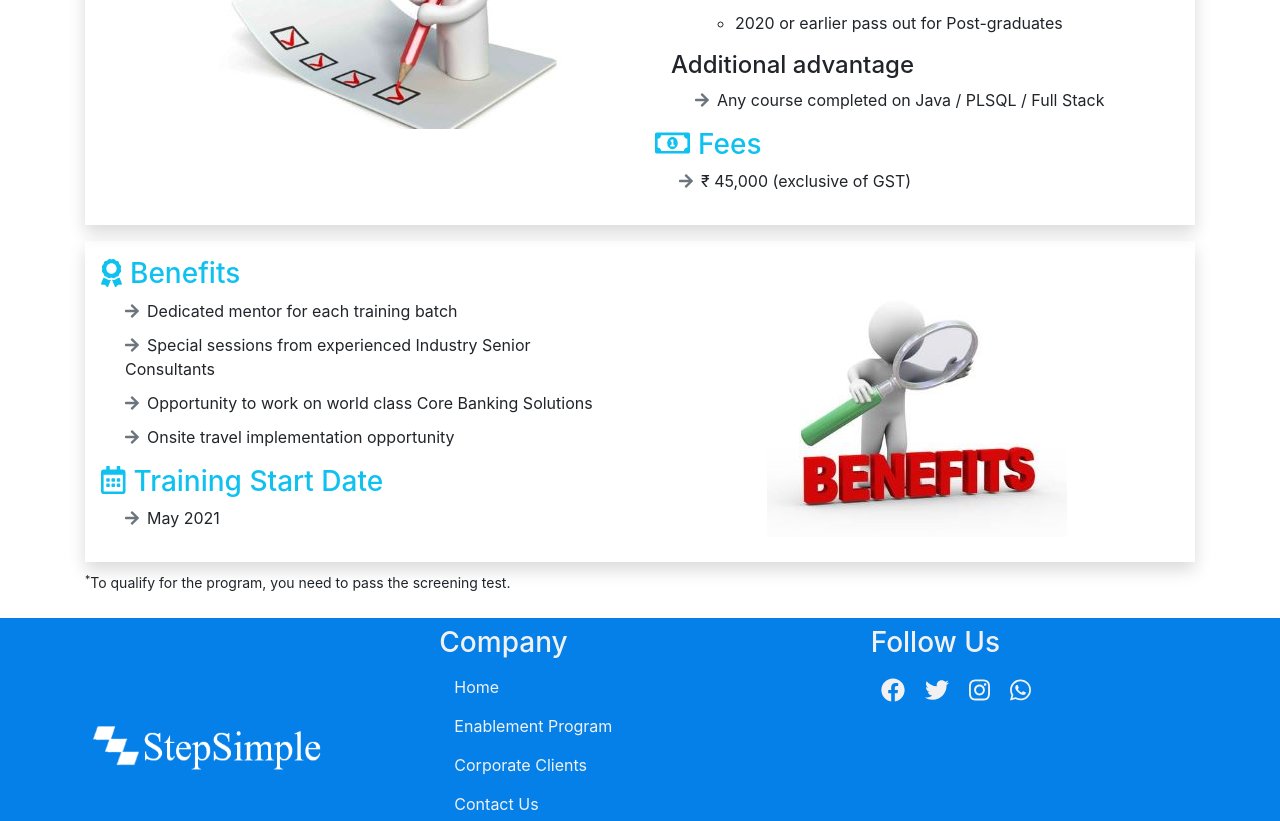
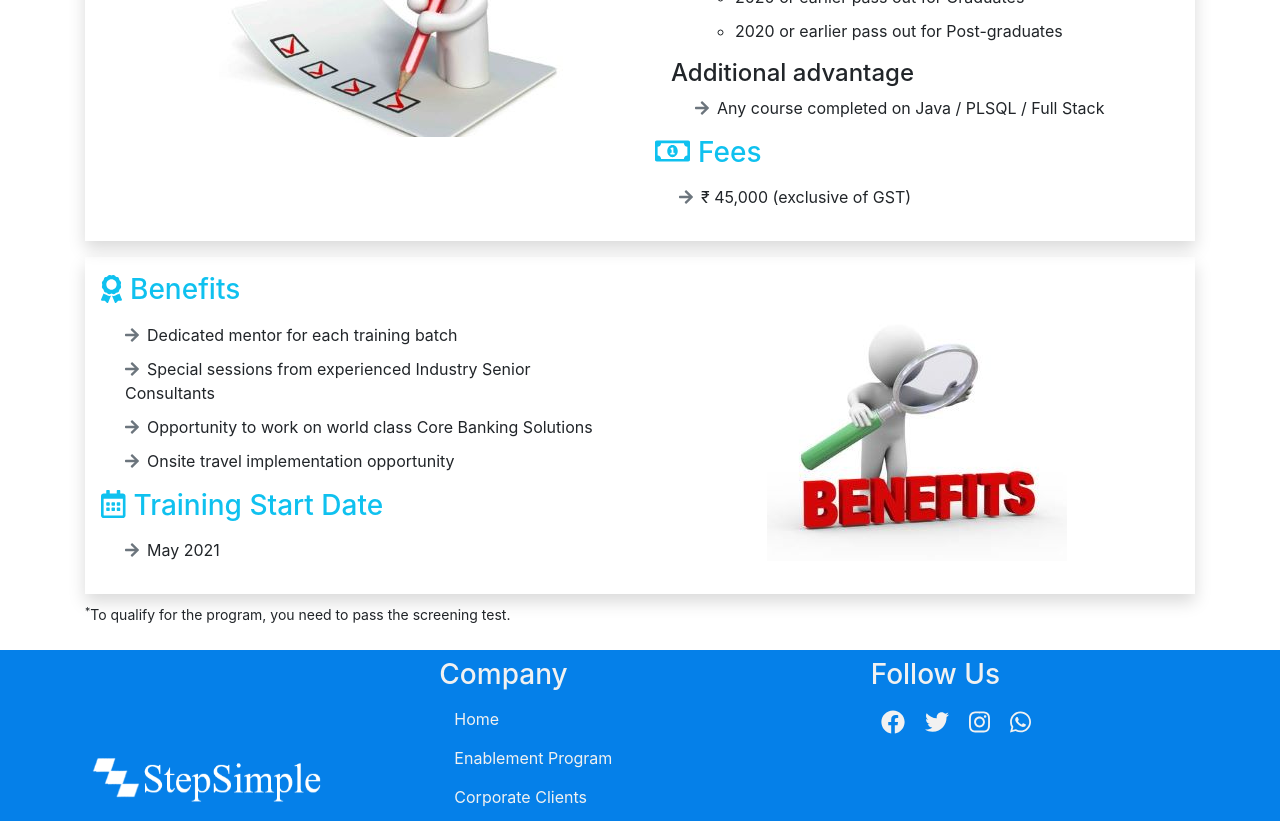
Before and after one commit to btechragu/stepsimple, a React (Create React App) app: page /enablement-program in a window 1280 px wide. Shown: the part 680-1501 px from the top of the page. Built offline with nearby package versions, Linux system fonts and the light colour scheme.

Commit message:
style changes

```diff
--- a/src/app/components/Enablement.js
+++ b/src/app/components/Enablement.js
@@ -14,7 +14,7 @@ export default function Enablement() {
             <div className="shadow p-3">
                 <Row>
                     <Col className="p-3">
-                        <h3 className="text-subheader"><FontAwesomeIcon icon={faGraduationCap} className="mr-2"></FontAwesomeIcon>About the Course</h3>
+                        <h3 className="text-subheader mb-3"><FontAwesomeIcon icon={faGraduationCap} className="mr-2"></FontAwesomeIcon>About the Course</h3>
                         <ul className="pl-4 list-type-none enable-ul">
                             <li><FontAwesomeIcon icon={faArrowRight} className="mr-2 text-muted"></FontAwesomeIcon>Training on latest Software Technologies</li>
                             <li><FontAwesomeIcon icon={faArrowRight} className="mr-2 text-muted"></FontAwesomeIcon>Training on Banking fundamentals</li>
@@ -35,7 +35,7 @@ export default function Enablement() {
                         <img src={eligi_img} alt="Course"></img>
                     </Col>
                     <Col>
-                    <h3 className="text-subheader"><FontAwesomeIcon icon={faCheck} className="mr-2"></FontAwesomeIcon>Eligibility</h3>
+                    <h3 className="text-subheader mb-3"><FontAwesomeIcon icon={faCheck} className="mr-2"></FontAwesomeIcon>Eligibility</h3>
                     <div className="pl-3">
                         <h4>Educational Qualification</h4>
                         <ul className="pl-4 list-type-none enable-ul">
@@ -50,7 +50,7 @@ export default function Enablement() {
                             <li><FontAwesomeIcon icon={faArrowRight} className="mr-2 text-muted"></FontAwesomeIcon>Any course completed on Java / PLSQL / Full Stack</li>
                         </ul>
                     </div>
-                    <h3 className="text-subheader"><FontAwesomeIcon icon={faMoneyBillAlt} className="mr-2"></FontAwesomeIcon>Fees</h3>
+                    <h3 className="text-subheader mb-3"><FontAwesomeIcon icon={faMoneyBillAlt} className="mr-2"></FontAwesomeIcon>Fees</h3>
                     <ul className="pl-4 list-type-none">
                         <li><FontAwesomeIcon icon={faArrowRight} className="mr-2 text-muted"></FontAwesomeIcon>&#8377; 45,000 (exclusive of GST)</li>
                     </ul>
@@ -60,14 +60,14 @@ export default function Enablement() {
             <div className="shadow p-3 mt-3">
                 <Row>
                     <Col>
-                        <h3 className="text-subheader"><FontAwesomeIcon icon={faAward} className="mr-2"></FontAwesomeIcon>Benefits</h3>
+                        <h3 className="text-subheader mb-3"><FontAwesomeIcon icon={faAward} className="mr-2"></FontAwesomeIcon>Benefits</h3>
                         <ul className="pl-4 list-type-none enable-ul">
                             <li><FontAwesomeIcon icon={faArrowRight} className="mr-2 text-muted"></FontAwesomeIcon>Dedicated mentor for each training batch</li>
                             <li><FontAwesomeIcon icon={faArrowRight} className="mr-2 text-muted"></FontAwesomeIcon>Special sessions from experienced Industry Senior Consultants</li>
                             <li><FontAwesomeIcon icon={faArrowRight} className="mr-2 text-muted"></FontAwesomeIcon>Opportunity to work on world class Core Banking Solutions</li>
                             <li><FontAwesomeIcon icon={faArrowRight} className="mr-2 text-muted"></FontAwesomeIcon>Onsite travel implementation opportunity</li>
                         </ul>
-                        <h3 className="text-subheader"><FontAwesomeIcon icon={faCalendarAlt} className="mr-2"></FontAwesomeIcon>Training Start Date</h3>
+                        <h3 className="text-subheader mb-3"><FontAwesomeIcon icon={faCalendarAlt} className="mr-2"></FontAwesomeIcon>Training Start Date</h3>
                         <ul className="pl-4 list-type-none">
                             <li><FontAwesomeIcon icon={faArrowRight} className="mr-2 text-muted"></FontAwesomeIcon>May 2021</li>
                         </ul>
```
